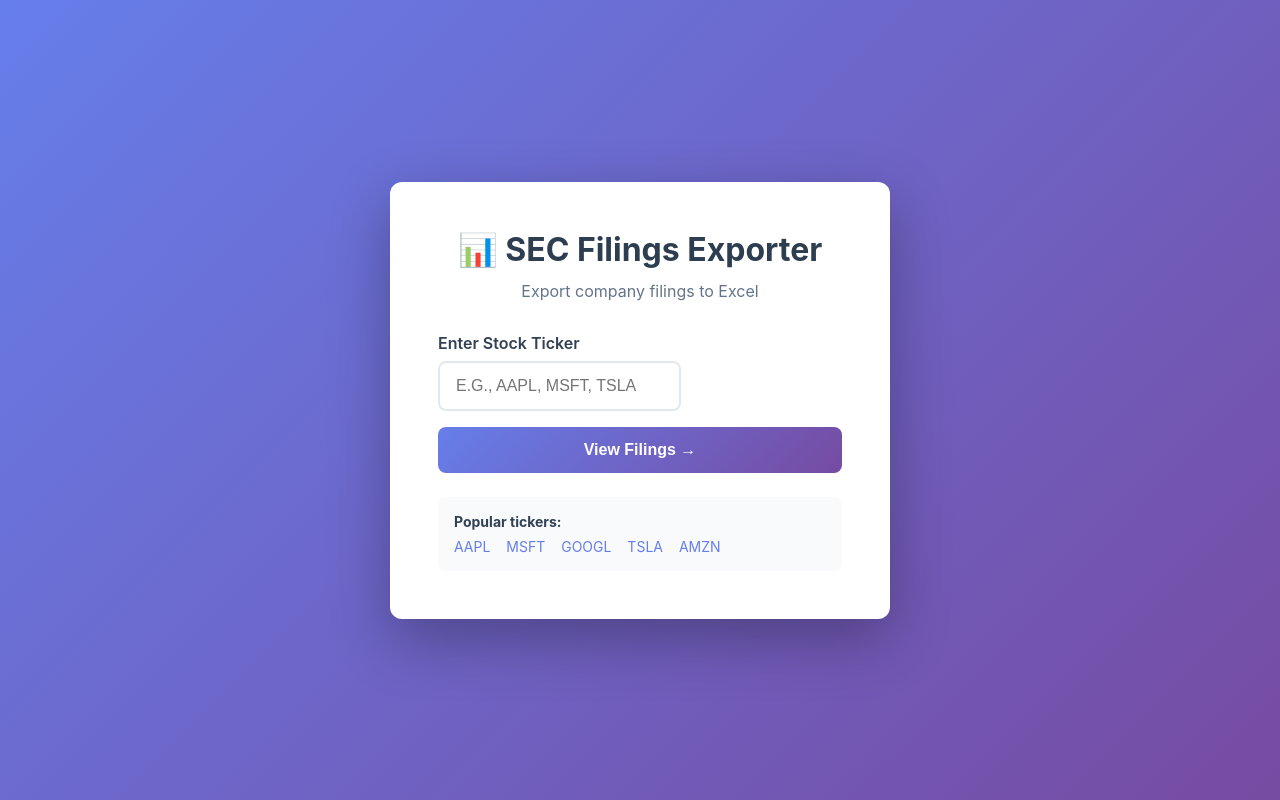
After one commit to VishalMehta06/edgar-export, a Flask app: template templates/home.html in a window 1280 px wide. The commit adds this page. Run offline with Flask 3, Linux system fonts and the light colour scheme; the template is opened without the code that fills it, so the values that code supplies are empty.

Commit message:
Pick a Ticker

```diff
--- a/routes.py
+++ b/routes.py
@@ -10,19 +10,38 @@ EXPORT_DIR = "exports"
 os.makedirs(EXPORT_DIR, exist_ok=True)
 
 client = Client("Vishal Mehta, vvmehta06@gmail.com")
-stock = Stock(ticker="AAPL", client=client)  # already initialized
+
+# Cache stocks to avoid re-fetching
+stock_cache = {}
+
+def get_stock(ticker):
+	"""Get or create a Stock instance for the given ticker"""
+	ticker = ticker.upper()
+	if ticker not in stock_cache:
+		stock_cache[ticker] = Stock(ticker=ticker, client=client)
+	return stock_cache[ticker]
 
 @app.route("/")
-def filings():
-	filings = Utils.normalize_filings(stock.filings)
-	filing_types = Utils.get_filing_types(stock.filings)
+def home():
+	"""Home page with ticker input"""
+	return render_template("home.html")
 
-	return render_template(
-		"filings.html",
-		filings=filings,
-		filing_types=filing_types,
-		ticker=stock.ticker
-	)
+@app.route("/filings/<ticker>")
+def filings(ticker):
+	"""Display filings for a specific ticker"""
+	try:
+		stock = get_stock(ticker)
+		filings = Utils.normalize_filings(stock.filings)
+		filing_types = Utils.get_filing_types(stock.filings)
+
+		return render_template(
+			"filings.html",
+			filings=filings,
+			filing_types=filing_types,
+			ticker=stock.ticker
+		)
+	except Exception as e:
+		return render_template("error.html", ticker=ticker, error=str(e))
 
 @app.route("/export", methods=["POST"])
 def export_report():
@@ -39,6 +58,7 @@ def export_report():
 
 	out_path = os.path.join(EXPORT_DIR, filename)
 
+	stock = get_stock(ticker)
 	stock.export_url(url, out_path)
 
 	return jsonify({"status": "ok"})
--- /dev/null
+++ b/templates/home.html
@@ -0,0 +1,168 @@
+<!doctype html>
+<html>
+<head>
+  <title>SEC Filings Exporter</title>
+  <style>
+    * {
+      margin: 0;
+      padding: 0;
+      box-sizing: border-box;
+    }
+
+    body {
+      font-family: -apple-system, BlinkMacSystemFont, 'Segoe UI', Roboto, Oxygen, Ubuntu, Cantarell, sans-serif;
+      background: linear-gradient(135deg, #667eea 0%, #764ba2 100%);
+      min-height: 100vh;
+      display: flex;
+      align-items: center;
+      justify-content: center;
+      padding: 20px;
+    }
+
+    .container {
+      background: white;
+      border-radius: 12px;
+      padding: 48px;
+      box-shadow: 0 20px 60px rgba(0, 0, 0, 0.3);
+      max-width: 500px;
+      width: 100%;
+    }
+
+    h1 {
+      font-size: 32px;
+      color: #2c3e50;
+      margin-bottom: 12px;
+      text-align: center;
+    }
+
+    .subtitle {
+      color: #64748b;
+      text-align: center;
+      margin-bottom: 32px;
+      font-size: 16px;
+    }
+
+    form {
+      display: flex;
+      flex-direction: column;
+      gap: 16px;
+    }
+
+    label {
+      font-weight: 600;
+      color: #334155;
+      margin-bottom: 8px;
+      display: block;
+    }
+
+    input[type="text"] {
+      padding: 14px 16px;
+      font-size: 16px;
+      border: 2px solid #e2e8f0;
+      border-radius: 8px;
+      transition: all 0.2s;
+      text-transform: uppercase;
+    }
+
+    input[type="text"]:focus {
+      outline: none;
+      border-color: #667eea;
+      box-shadow: 0 0 0 3px rgba(102, 126, 234, 0.1);
+    }
+
+    button {
+      padding: 14px 24px;
+      font-size: 16px;
+      font-weight: 600;
+      background: linear-gradient(135deg, #667eea 0%, #764ba2 100%);
+      color: white;
+      border: none;
+      border-radius: 8px;
+      cursor: pointer;
+      transition: transform 0.2s, box-shadow 0.2s;
+    }
+
+    button:hover {
+      transform: translateY(-2px);
+      box-shadow: 0 10px 20px rgba(102, 126, 234, 0.3);
+    }
+
+    button:active {
+      transform: translateY(0);
+    }
+
+    .examples {
+      margin-top: 24px;
+      padding: 16px;
+      background: #f8fafc;
+      border-radius: 8px;
+      font-size: 14px;
+      color: #64748b;
+    }
+
+    .examples strong {
+      color: #334155;
+      display: block;
+      margin-bottom: 8px;
+    }
+
+    .ticker-link {
+      color: #667eea;
+      text-decoration: none;
+      margin-right: 12px;
+      cursor: pointer;
+    }
+
+    .ticker-link:hover {
+      text-decoration: underline;
+    }
+  </style>
+</head>
+<body>
+  <div class="container">
+    <h1>📊 SEC Filings Exporter</h1>
+    <p class="subtitle">Export company filings to Excel</p>
+
+    <form action="/filings/" method="get" onsubmit="return handleSubmit(event)">
+      <div>
+        <label for="ticker">Enter Stock Ticker</label>
+        <input
+          type="text"
+          id="ticker"
+          name="ticker"
+          placeholder="e.g., AAPL, MSFT, TSLA"
+          required
+          pattern="[A-Za-z]{1,5}"
+          title="Please enter a valid stock ticker (1-5 letters)"
+        >
+      </div>
+      <button type="submit">View Filings →</button>
+    </form>
+
+    <div class="examples">
+      <strong>Popular tickers:</strong>
+      <a href="#" class="ticker-link" onclick="setTicker('AAPL')">AAPL</a>
+      <a href="#" class="ticker-link" onclick="setTicker('MSFT')">MSFT</a>
+      <a href="#" class="ticker-link" onclick="setTicker('GOOGL')">GOOGL</a>
+      <a href="#" class="ticker-link" onclick="setTicker('TSLA')">TSLA</a>
+      <a href="#" class="ticker-link" onclick="setTicker('AMZN')">AMZN</a>
+    </div>
+  </div>
+
+  <script>
+    function handleSubmit(event) {
+      event.preventDefault();
+      const ticker = document.getElementById('ticker').value.toUpperCase().trim();
+      if (ticker) {
+        window.location.href = `/filings/${ticker}`;
+      }
+      return false;
+    }
+
+    function setTicker(ticker) {
+      document.getElementById('ticker').value = ticker;
+      document.querySelector('form').dispatchEvent(new Event('submit'));
+    }
+  </script>
+</body>
+</html>
```
Also changed, not shown: templates/error.html (added, +99 -0 lines), templates/filings.html (+133 -7 lines), 2 other files.
